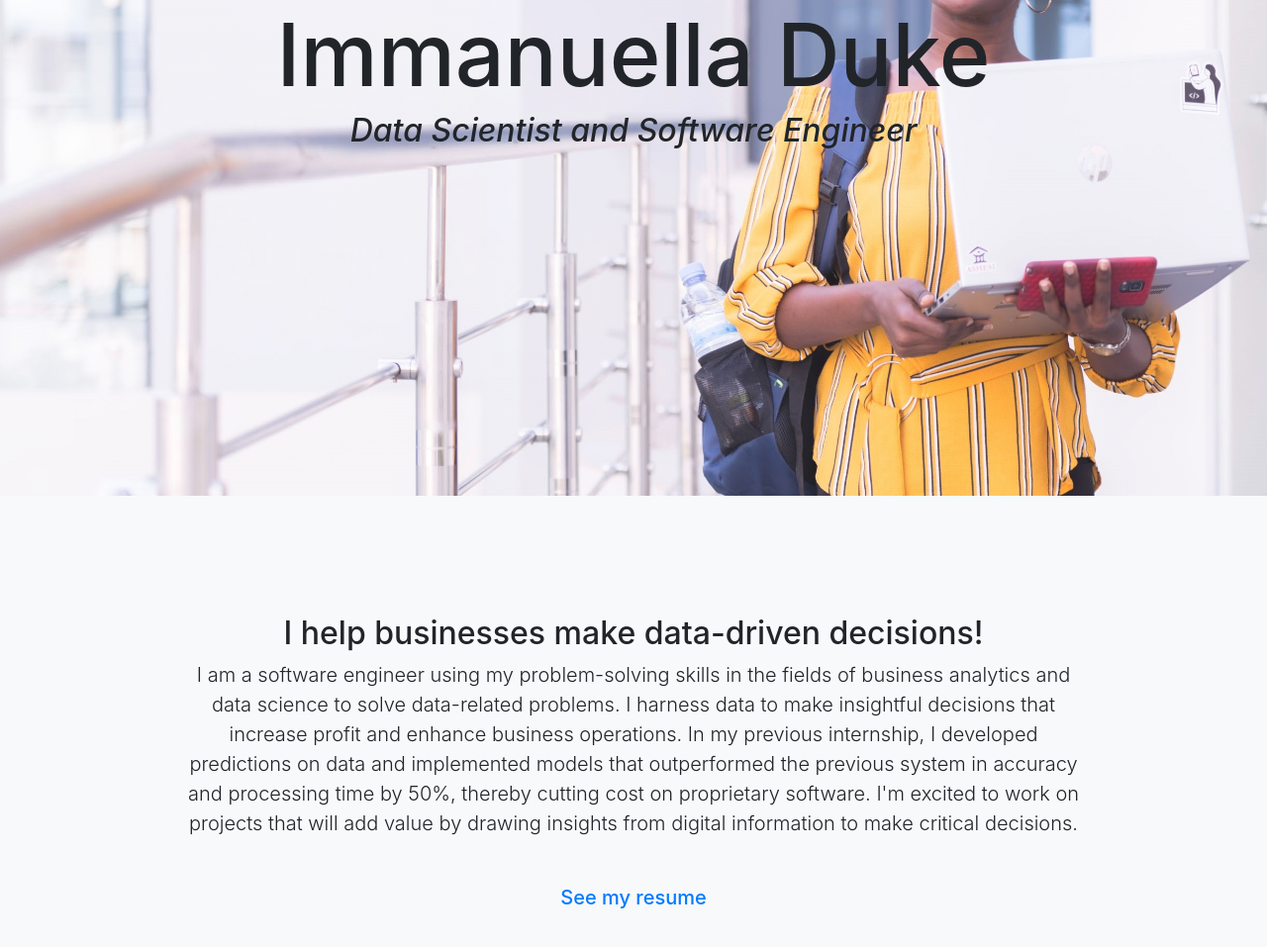
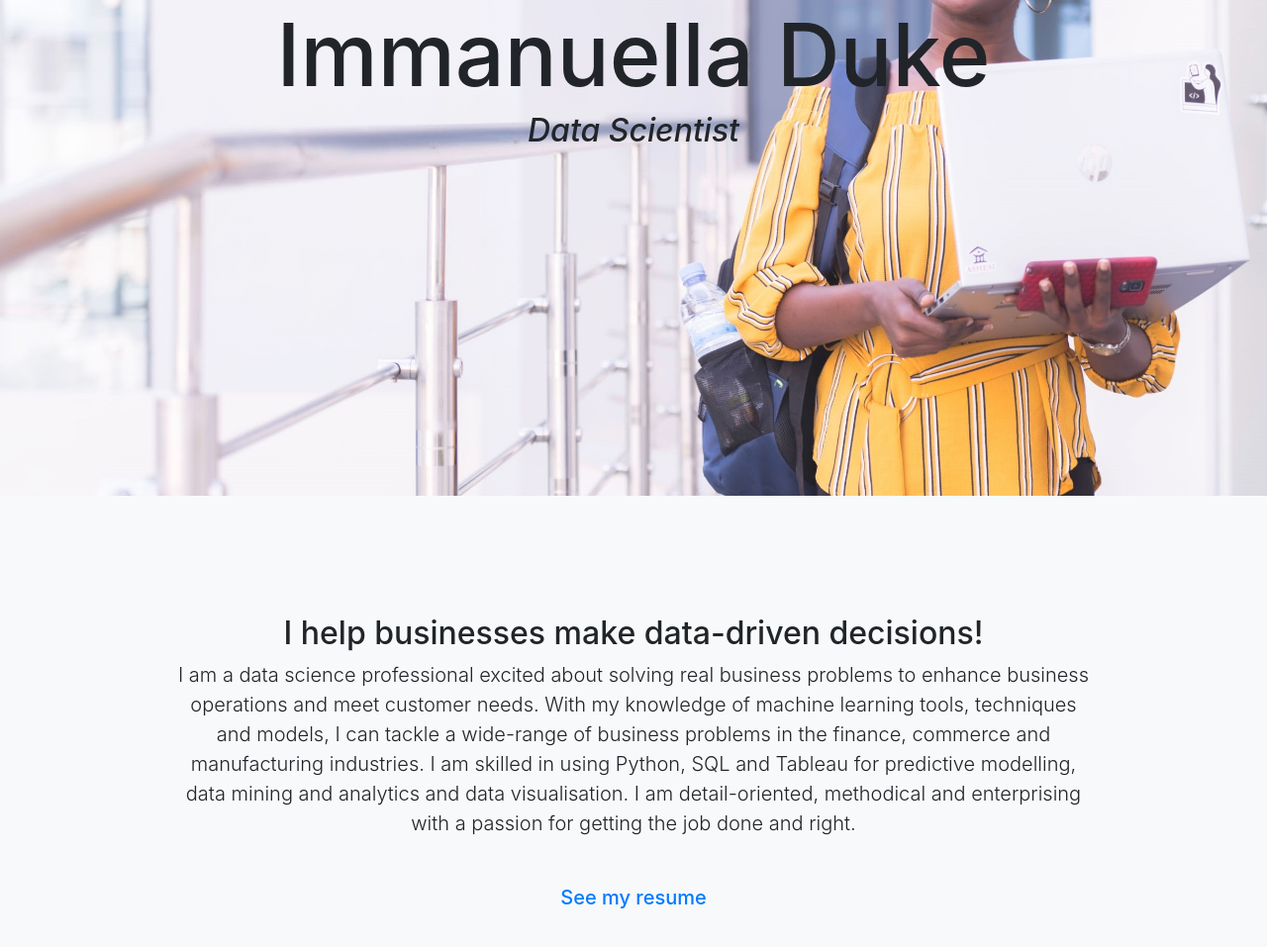
Before and after one commit to Elladuke/Elladuke.github.io, a website with bundled scripts: page index.html in a window 1280 px wide. Shown: the part 299-1256 px from the top of the page at 99% size. Built offline with nearby package versions, Linux system fonts and the light colour scheme.

Commit message:
Add files via upload

```diff
--- a/index.html
+++ b/index.html
@@ -57,7 +57,7 @@
     <div class="container text-center my-auto">
       <h1 class="mb-1">Immanuella Duke</h1>
       <h2 class="mb-5">
-        <em>Data Scientist and Software Engineer</em>
+        <em>Data Scientist</em>
       </h2>
       <!--<a class="btn btn-dark btn-xl js-scroll-trigger" href="#about">What I do</a>-->
     </div>
@@ -70,13 +70,12 @@
       <div class="row">
         <div class="col-lg-10 mx-auto">
            <h2>I help businesses make data-driven decisions!</h2>
-          <p class="lead mb-5"> I am a software engineer using my problem-solving skills in the fields of business analytics and data science to solve data-related problems.
-            I harness data to make insightful decisions that
-          increase profit and enhance business operations. In my previous internship, I developed predictions on
-          data and implemented models that outperformed the previous system in accuracy and
-          processing time by 50%, thereby cutting cost on proprietary software. I'm excited to work on
-         projects that will add value by drawing insights from digital information to make
-          critical decisions.
+          <p class="lead mb-5"> I am a data science professional excited about solving real business problems to enhance
+            business operations and meet customer needs. With my knowledge of machine learning tools,
+            techniques and models, I can tackle a wide-range of business problems in the finance, commerce and
+            manufacturing industries. I am skilled in using Python, SQL and Tableau for predictive modelling, data mining
+            and analytics and data visualisation. I am detail-oriented, methodical and enterprising with a passion for
+            getting the job done and right.
           <!--<p class="lead mb-5"><strong><a href="IMMANUELLA_DUKE_RESUME.pdf">View my Resume</a></strong></p>-->
             <h5 class="text-secondary mb-0"><a href="IMMANUELLA_DUKE_RESUME.pdf">See my resume</a></h5>
           <h3>
```
